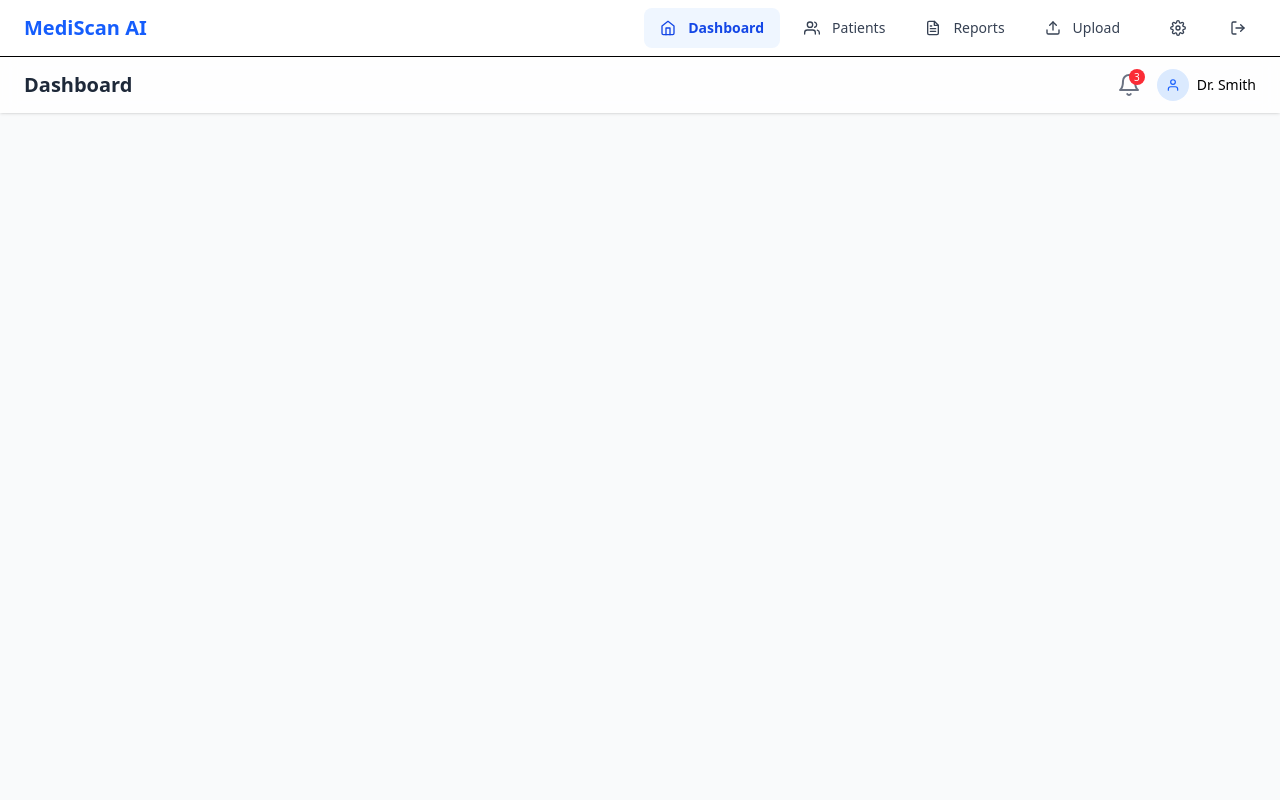
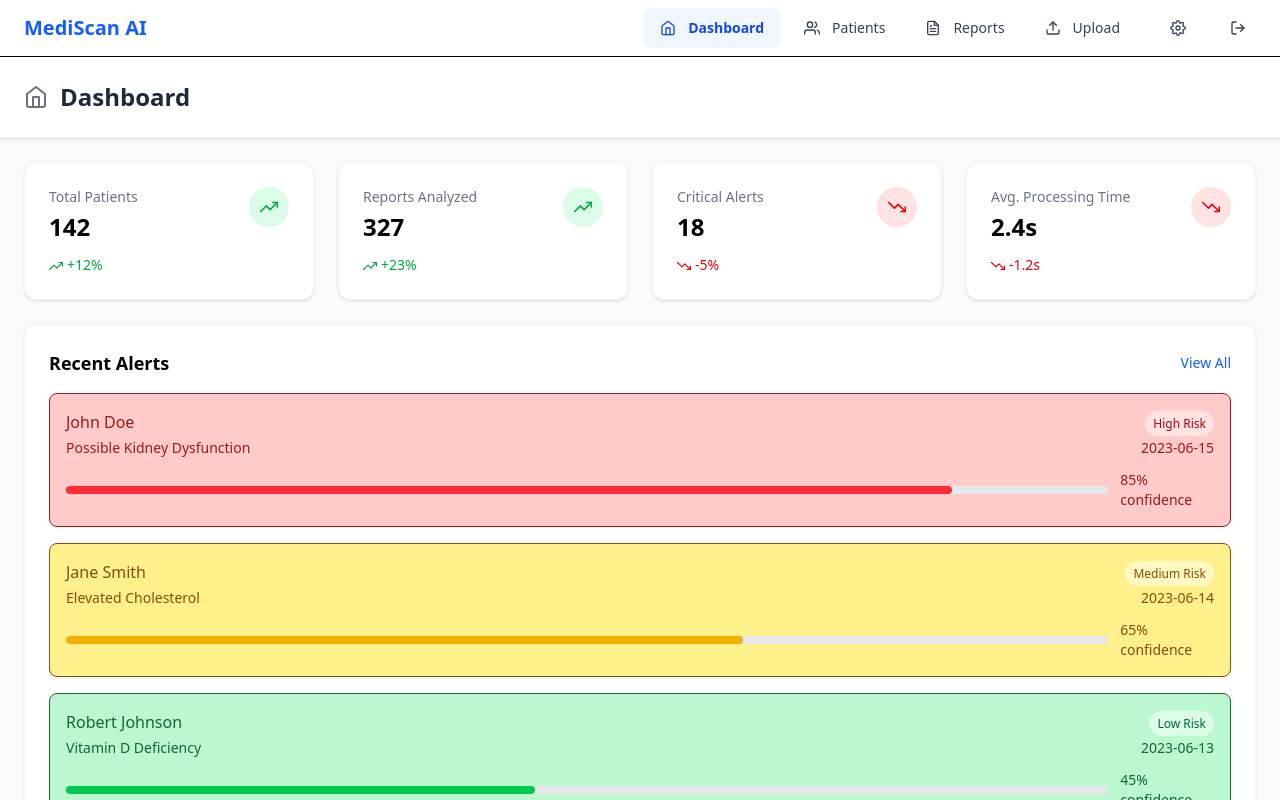
Before and after one commit to Mirudull-D/Doc_Assist, a React (Vite) app: page /login in a window 1280 px wide. Both pictures are taken after a click on the button "Login". Shown: the top 800 px of the page. Built offline with nearby package versions, Linux system fonts and the light colour scheme.

Commit message:
Competed topNav

```diff
--- a/src/components/Header.jsx
+++ b/src/components/Header.jsx
@@ -1,30 +1,25 @@
-// src/components/Header.jsx
-import React from 'react'
-import { Bell, User } from 'react-feather'
+import React from 'react';
+import { Home, Users, FileText, Upload, Settings } from 'react-feather';
 
-const titles = {
-  dashboard: 'Dashboard',
-  patients: 'Patient Records',
-  reports: 'Report Analysis',
-  upload: 'Upload Reports',
-}
+const PAGE_META = {
+  dashboard: { title: 'Dashboard', Icon: Home },
+  patients: { title: 'Patients', Icon: Users },
+  reports: { title: 'Reports', Icon: FileText },
+  upload: { title: 'Upload', Icon: Upload },
+  settings: { title: 'Settings', Icon: Settings },
+  default: { title: 'Page Not Found', Icon: () => null },
+};
 
 export default function Header({ currentPage }) {
+  const pageKey = currentPage.split('/')[0];
+  const { title, Icon } = PAGE_META[pageKey] || PAGE_META.default;
+
   return (
-    <header className="bg-white/80 backdrop-blur shadow-sm px-4 sm:px-6 py-3 flex justify-between items-center">
-      <h2 className="text-lg sm:text-xl font-semibold text-gray-800">{titles[currentPage]}</h2>
-      <div className="flex items-center space-x-4">
-        <div className="relative">
-          <Bell className="text-gray-500 hover:text-blue-600 cursor-pointer" />
-          <span className="absolute -top-1 -right-1 bg-red-500 text-white text-[10px] rounded-full h-4 w-4 flex items-center justify-center">3</span>
-        </div>
-        <div className="flex items-center space-x-2">
-          <div className="h-8 w-8 rounded-full bg-blue-100 flex items-center justify-center text-blue-600">
-            <User size={14} />
-          </div>
-          <span className="hidden sm:block text-sm font-medium">Dr. Smith</span>
-        </div>
+    <header className="bg-white shadow-sm border-b border-gray-100 p-4 sm:p-6">
+      <div className="flex items-center gap-3">
+        {Icon && <Icon className="text-gray-500" size={24} />}
+        <h1 className="text-2xl font-bold text-gray-800">{title}</h1>
       </div>
     </header>
-  )
+  );
 }
--- a/src/main.jsx
+++ b/src/main.jsx
@@ -2,9 +2,13 @@ import React from 'react'
 import ReactDOM from 'react-dom/client'
 import App from './App.jsx'
 import './index.css'
+import AOS from 'aos';
 
 // AOS global CSS
 import 'aos/dist/aos.css'
+
+// Initialize AOS
+AOS.init();
 
 ReactDOM.createRoot(document.getElementById('root')).render(
   <React.StrictMode>
--- a/src/pages/Dashboard.jsx
+++ b/src/pages/Dashboard.jsx
@@ -16,7 +16,7 @@ export default function Dashboard() {
   ]
 
   return (
-    <div className="space-y-6" data-aos="fade-up">
+    <div data-aos="fade-up" className="space-y-6">
       {/* Stats Cards */}
       <div className="grid grid-cols-1 md:grid-cols-2 lg:grid-cols-4 gap-6">
         {stats.map((stat, index) => (
--- a/src/pages/Upload.jsx
+++ b/src/pages/Upload.jsx
@@ -21,7 +21,7 @@ export default function Upload() {
   }
 
   return (
-    <div className="max-w-3xl mx-auto" data-aos="fade-up">
+    <div data-aos="fade-up" className="max-w-3xl mx-auto">
       <div className="text-center mb-8">
         <h2 className="text-2xl font-bold text-gray-800 mb-2">Upload Medical Reports</h2>
         <p className="text-gray-600">Upload PDF, JPEG, or PNG files of lab reports for AI analysis</p>
```
